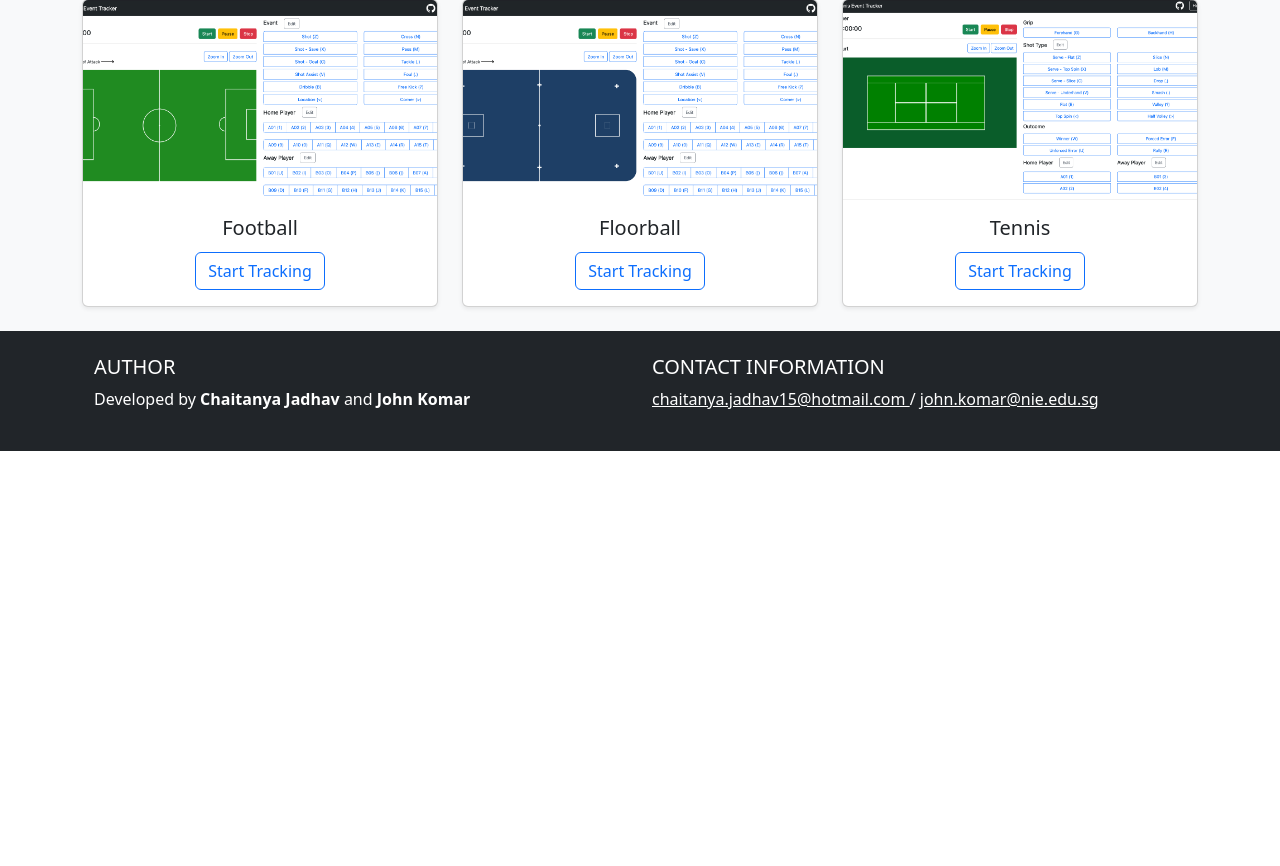
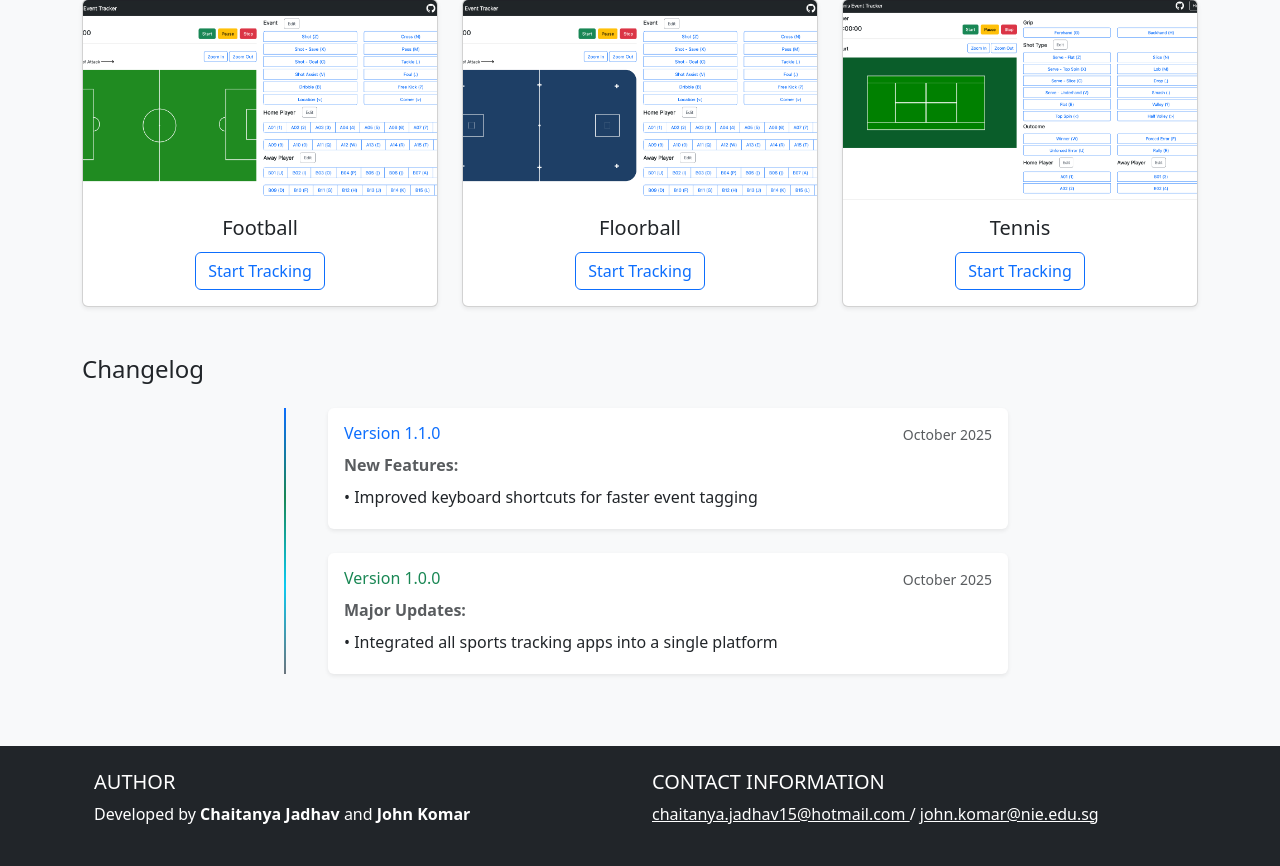
Before and after one commit to indicium15/event-tracker, a Flask app: page / in a window 1280 px wide. Shown: the part 497-1363 px from the top of the page. Before the commit the page ends 948 px from the top, so only its background shows below. Run offline with Flask 3, Linux system fonts and the light colour scheme; some libraries are stand-ins or nearby versions.

Commit message:
Added changelog, fixed backspace logic

```diff
--- a/floorball/routes.py
+++ b/floorball/routes.py
@@ -240,6 +240,17 @@ def create_pdf_report(shots):
         text_height = 0
 
         for action, action_list in actions.items():
+            # Filter out shots with N/A coordinates
+            valid_shots = [
+                shot for shot in action_list
+                if shot["x"] is not None and shot["y"] is not None
+                and shot["x"] != "N/A" and shot["y"] != "N/A"
+            ]
+
+            # Skip this action type if no valid shots remain
+            if not valid_shots:
+                continue
+
             if image_count == 7:
                 image_count = 1
                 ori_height = 6.5
@@ -252,10 +263,7 @@ def create_pdf_report(shots):
             # Draw the floorball pitch using our custom function
             ax = draw_floorball_pitch(ax, pitch_length=40, pitch_width=20)
 
-            for shot in action_list:
-                # Skip shots with null/N/A coordinates
-                if shot["x"] is None or shot["y"] is None or shot["x"] == "N/A" or shot["y"] == "N/A":
-                    continue
+            for shot in valid_shots:
 
                 x = float(shot["x"])
                 y = float(shot["y"])  # Flip Y for top-left origin
--- a/football/routes.py
+++ b/football/routes.py
@@ -17,8 +17,8 @@ bp = Blueprint(
     __name__,
     template_folder="templates",
     static_folder="static",
-    static_url_path="/football/static",   # avoids clashes with other blueprints
-    url_prefix="/football"                # mount under /football
+    static_url_path="/football/static",
+    url_prefix="/football"
 )
 
 # In-memory state per process (replace with DB/Redis for multi-worker production)
@@ -113,6 +113,17 @@ def create_pdf_report(shots):
 
         # Iterate over action types for the current player
         for action, action_list in actions.items():
+            # Filter out shots with N/A coordinates
+            valid_shots = [
+                shot for shot in action_list
+                if shot["x"] is not None and shot["y"] is not None
+                and shot["x"] != "N/A" and shot["y"] != "N/A"
+            ]
+
+            # Skip this action type if no valid shots remain
+            if not valid_shots:
+                continue
+
             # Add a new page if necessary
             if image_count == 7:
                 image_count = 1
@@ -125,10 +136,7 @@ def create_pdf_report(shots):
             pitch = Pitch(pitch_type="custom", pitch_length=105, pitch_width=68)
             fig, ax = pitch.draw(figsize=(4, 3))
 
-            for shot in action_list:
-                # Skip shots with null/N/A coordinates
-                if shot["x"] is None or shot["y"] is None or shot["x"] == "N/A" or shot["y"] == "N/A":
-                    continue
+            for shot in valid_shots:
 
                 x, y = float(shot["x"]), 68 - float(shot["y"])  # Adjust y-coordinate
 
--- a/static/home.css
+++ b/static/home.css
@@ -9,3 +9,61 @@ header .btn { min-width: 160px; }
     object-fit: cover; /* Ensures images cover the space without distortion */
     object-position: center; /* Centers the image */
 }
+
+/* Changelog timeline styles */
+.timeline {
+    position: relative;
+    padding-left: 2rem;
+}
+
+.timeline::before {
+    content: '';
+    position: absolute;
+    left: 0.75rem;
+    top: 0;
+    bottom: 0;
+    width: 2px;
+    background: linear-gradient(to bottom, #0d6efd, #198754, #0dcaf0, #6c757d);
+}
+
+.timeline-item {
+    position: relative;
+    padding-left: 1.5rem;
+}
+
+.timeline-marker {
+    position: absolute;
+    left: -2rem;
+    top: 0.75rem;
+    width: 0.75rem;
+    height: 0.75rem;
+    border-radius: 50%;
+    border: 3px solid white;
+    box-shadow: 0 0 0 2px rgba(0,0,0,0.1);
+}
+
+.timeline-content {
+    position: relative;
+    z-index: 1;
+}
+
+/* Responsive timeline */
+@media (max-width: 768px) {
+    .timeline {
+        padding-left: 1.5rem;
+    }
+
+    .timeline::before {
+        left: 0.5rem;
+    }
+
+    .timeline-item {
+        padding-left: 1rem;
+    }
+
+    .timeline-marker {
+        left: -1.5rem;
+        width: 0.625rem;
+        height: 0.625rem;
+    }
+}
--- a/templates/home.html
+++ b/templates/home.html
@@ -147,6 +147,55 @@
       </div>
     </section>
 
+    <!-- Changelog -->
+    <section class="container my-5">
+      <h2 class="h4 mb-4">Changelog</h2>
+      <div class="row">
+        <div class="col-lg-8 mx-auto">
+          <div class="timeline">
+            <div class="timeline-item mb-4">
+              <div class="timeline-content">
+                <div class="card border-0 shadow-sm">
+                  <div class="card-body">
+                    <div class="d-flex justify-content-between align-items-start mb-2">
+                      <h6 class="card-title mb-0 text-primary">Version 1.1.0</h6>
+                      <small class="text-muted">October 2025</small>
+                    </div>
+                    <p class="card-text text-muted mb-2">
+                      <strong>New Features:</strong>
+                    </p>
+                    <ul class="list-unstyled mb-0">
+                      <li class="mb-1">• Improved keyboard shortcuts for faster event tagging</li>
+                    </ul>
+                  </div>
+                </div>
+              </div>
+            </div>
+
+            <div class="timeline-item mb-4">
+              <div class="timeline-content">
+                <div class="card border-0 shadow-sm">
+                  <div class="card-body">
+                    <div class="d-flex justify-content-between align-items-start mb-2">
+                      <h6 class="card-title mb-0 text-success">Version 1.0.0</h6>
+                      <small class="text-muted">October 2025</small>
+                    </div>
+                    <p class="card-text text-muted mb-2">
+                      <strong>Major Updates:</strong>
+                    </p>
+                    <ul class="list-unstyled mb-0">
+                      <li class="mb-1">• Integrated all sports tracking apps into a single platform</li>
+                    </ul>
+                  </div>
+                </div>
+              </div>
+            </div>
+
+          </div>
+        </div>
+      </div>
+    </section>
+
     <!-- Footer -->
     <footer class="bg-dark text-center text-lg-start footer">
       <div class="container p-4">
```
Also changed, not shown: floorball/static/index.js (+17 -12 lines), football/static/index.js (+17 -12 lines), tennis/routes.py (+12 -4 lines), tennis/static/index.js (+16 -12 lines).
